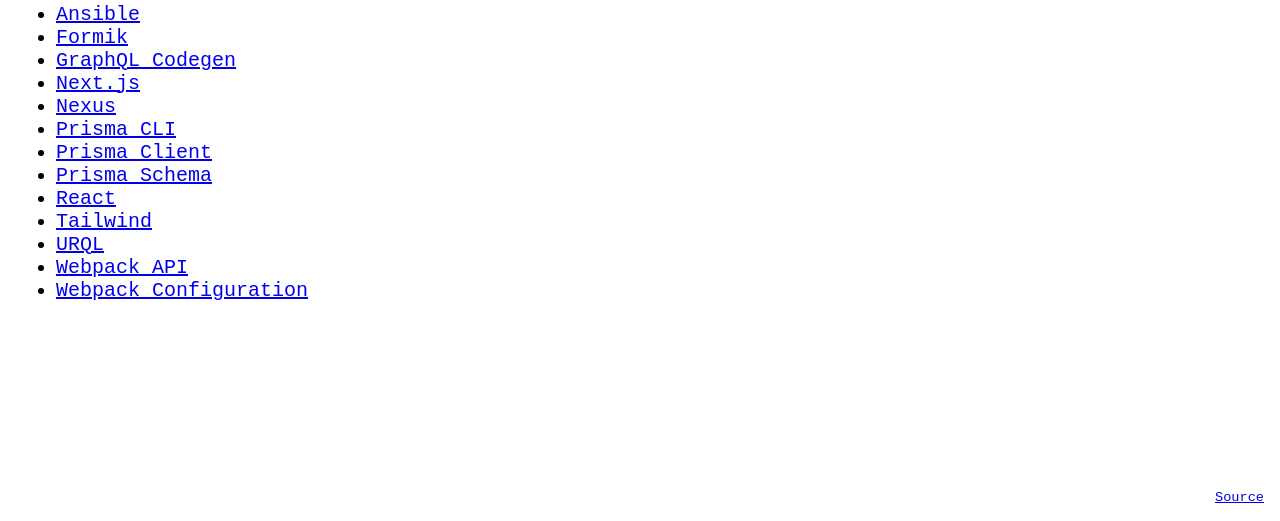
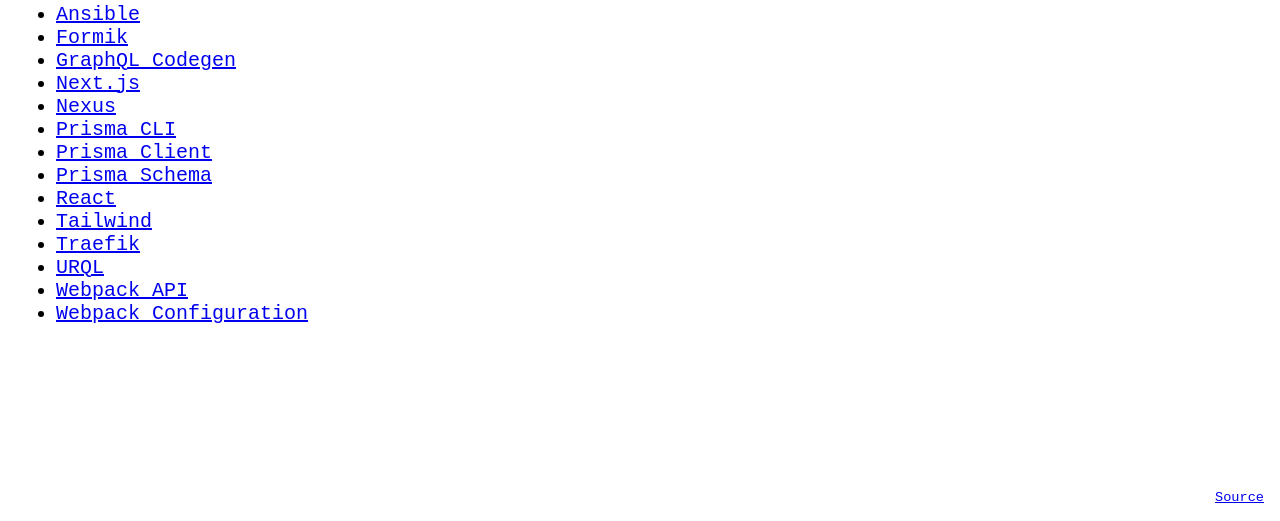
Before and after one commit to kinday/browser-homepage, a website built with Parcel: page index.html in a window 1280 px wide. Shown: the part 279-800 px from the top of the page. Built offline with nearby package versions, Linux system fonts and the light colour scheme.

Commit message:
Add Traefik docs

```diff
--- a/index.html
+++ b/index.html
@@ -64,6 +64,9 @@
             <a href="https://tailwindcss.com/docs">Tailwind</a>
           </li>
           <li>
+            <a href="https://doc.traefik.io/traefik/">Traefik</a>
+          </li>
+          <li>
             <a href="https://formidable.com/open-source/urql/docs/">URQL</a>
           </li>
           <li>
```
